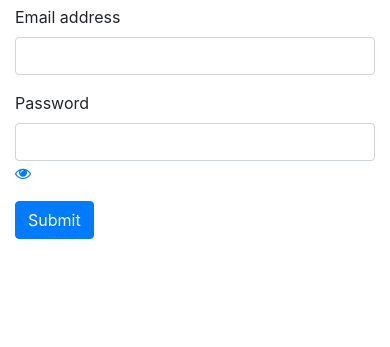
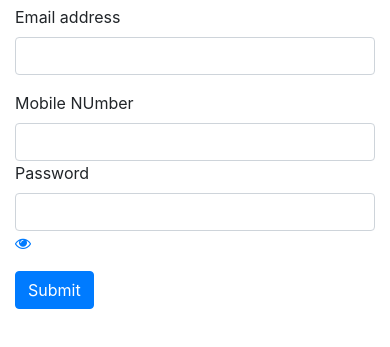
Before and after one commit to heyakhil/show-password, a plain HTML site: page index.html in a window 390 px wide. Shown: the part 51-398 px from the top of the page. Drawn offline with nearby package versions, Linux system fonts and the light colour scheme.

Commit message:
Update index.html
Change in mobile input

```diff
--- a/index.html
+++ b/index.html
@@ -24,6 +24,10 @@
             <div class="form-group">
                 <label for="exampleInputEmail1">Email address</label>
                 <input type="email" class="form-control" id="email" aria-describedby="emailHelp">
+            </div>
+            <div>
+                <label for="exampleinputmobile">Mobile NUmber</label>
+                <input type="mobile" class="form-control" id="email" ariaa-describedby="mobileHelp">
             </div>
             <div class="form-group">
                 <label for="exampleInputPassword1">Password</label>
```
